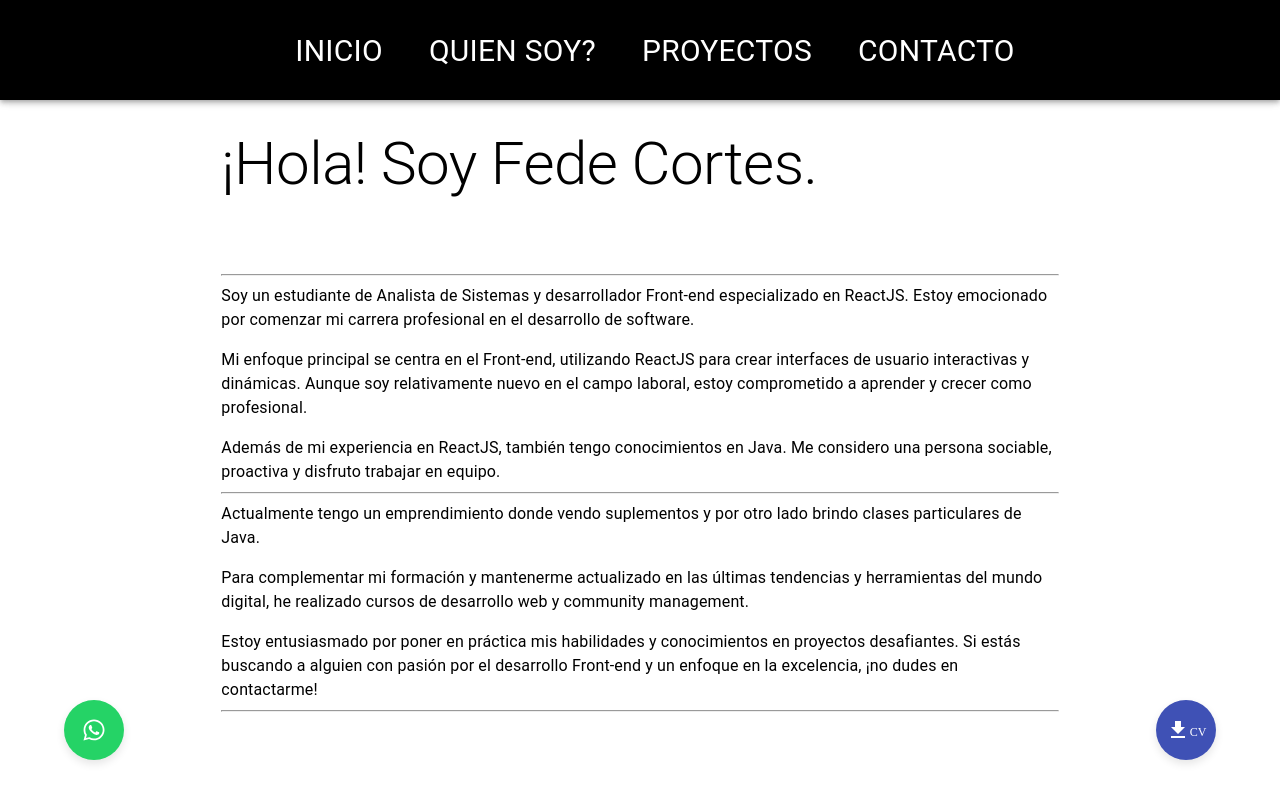
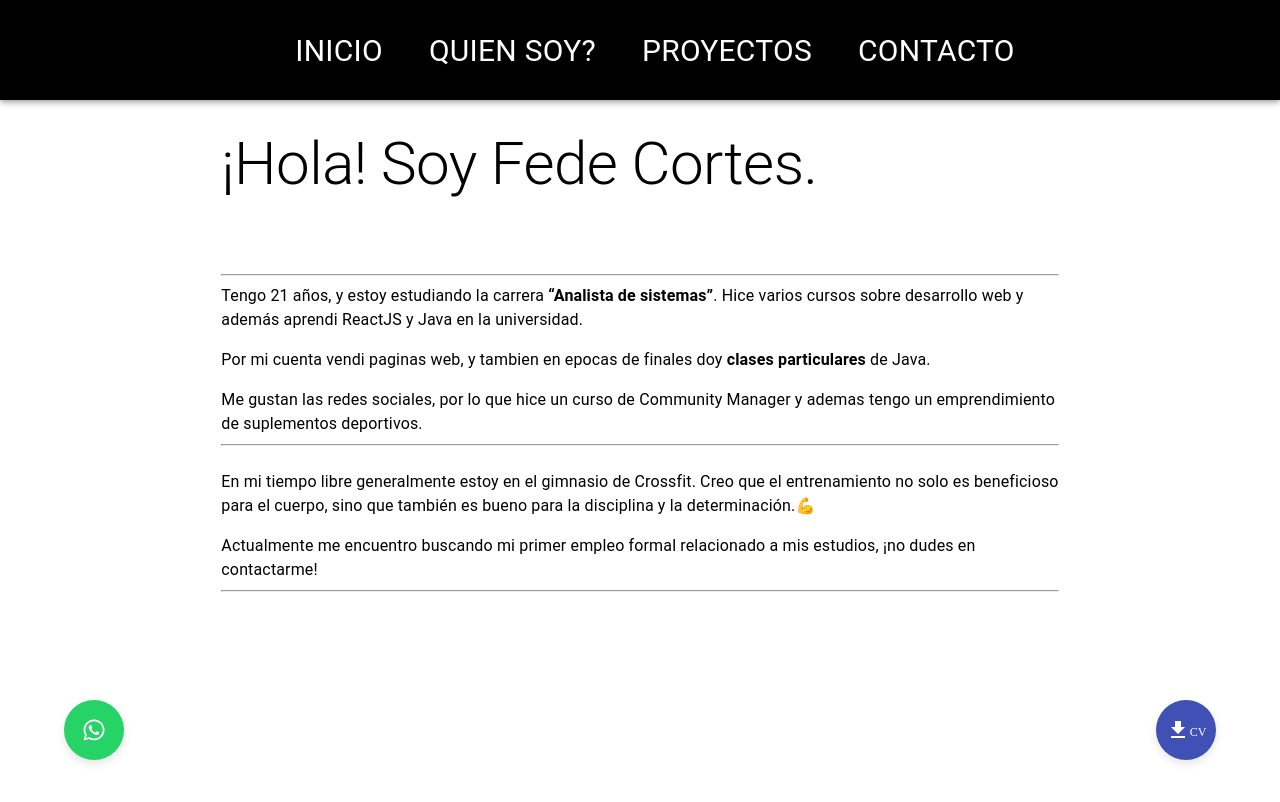
Before and after one commit to FedeCortes/Portafolio, a React (Vite) app: page /QuienSoy in a window 1280 px wide. Shown: the top 802 px of the page. Built offline with nearby package versions, Linux system fonts and the light colour scheme.

Commit message:
edicion inicio y quiensoy

```diff
--- a/src/assets/pages/Inicio.jsx
+++ b/src/assets/pages/Inicio.jsx
@@ -1,11 +1,12 @@
 import React from 'react';
 import { Box, Typography, Grid } from '@mui/material';
+import imagenPerfil from './fotoperfil.jpeg';
 
 const Inicio = () => {
   return (
     <Grid container marginTop={20} style={{marginBottom:'200px',}}>
       <Grid item xs={12} sm={6}>
-        <Box border={2} sx={{ display: 'flex', flexDirection: 'column', alignItems: 'center', justifyContent: 'center', height: '100%' }}>
+        <Box  sx={{ display: 'flex', flexDirection: 'column', alignItems: 'center', justifyContent: 'center', height: '100%' }}>
           <Typography variant="h2">Federico Cortes</Typography>
           <Box marginTop={1}>
             <Typography variant="p" sx={{fontSize:"23px"}}>Estudiante de Sistemas</Typography>
@@ -19,8 +20,8 @@ const Inicio = () => {
         </Box>
       </Grid>
       <Grid item xs={12} sm={6}>
-        <Box border={2} sx={{ display: 'flex', flexDirection: 'column', alignItems: 'center', justifyContent: 'center', height: '100%' }}>
-          Foto
+        <Box sx={{ display: 'flex', flexDirection: 'column', justifyContent: 'center', height: '100%' }}>
+        <img src={imagenPerfil} alt="Foto de perfil" style={{width:"300px", borderRadius: "20%", border:"black"}}/>
         </Box>
       </Grid>
     </Grid>
--- a/src/assets/pages/QuienSoy.jsx
+++ b/src/assets/pages/QuienSoy.jsx
@@ -24,30 +24,30 @@ const QuienSoy = () => {
         <Grid item xs={10} sm={8} md={8} lg={8}>
           <Typography variant="body1">
             <hr />
-            Soy un estudiante de Analista de Sistemas y desarrollador Front-end especializado en ReactJS. Estoy emocionado por comenzar mi carrera profesional en el desarrollo de software.
+            Tengo 21 años, y  estoy estudiando la carrera <strong>“Analista de sistemas”</strong>. Hice varios cursos sobre desarrollo web y además aprendi ReactJS y Java en la universidad.
           </Typography>
         </Grid>
         <Grid item xs={10} sm={8} md={8} lg={8}>
           <Typography variant="body1">
-            Mi enfoque principal se centra en el Front-end, utilizando ReactJS para crear interfaces de usuario interactivas y dinámicas. Aunque soy relativamente nuevo en el campo laboral, estoy comprometido a aprender y crecer como profesional.
+           Por mi cuenta vendi paginas web, y tambien en epocas de finales doy <strong>clases particulares</strong> de Java.
           </Typography>
         </Grid>
         <Grid item xs={10} sm={8} md={8} lg={8}>
           <Typography variant="body1">
-            Además de mi experiencia en ReactJS, también tengo conocimientos en Java. Me considero una persona sociable, proactiva y disfruto trabajar en equipo.
+            Me gustan las redes sociales, por lo que hice un curso de Community Manager y ademas tengo un emprendimiento de suplementos deportivos.
             <br />
             <hr />
-            Actualmente tengo un emprendimiento donde vendo suplementos y por otro lado brindo clases particulares de Java.
+
           </Typography>
         </Grid>
         <Grid item xs={10} sm={8} md={8} lg={8}>
           <Typography variant="body1">
-            Para complementar mi formación y mantenerme actualizado en las últimas tendencias y herramientas del mundo digital, he realizado cursos de desarrollo web y community management.
+          En mi tiempo libre generalmente estoy en el gimnasio de Crossfit. Creo que el entrenamiento no solo es beneficioso para el cuerpo, sino que también es bueno para la disciplina y la determinación.💪
           </Typography>
         </Grid>
         <Grid item xs={10} sm={8} md={8} lg={8}>
           <Typography variant="body1">
-            Estoy entusiasmado por poner en práctica mis habilidades y conocimientos en proyectos desafiantes. Si estás buscando a alguien con pasión por el desarrollo Front-end y un enfoque en la excelencia, ¡no dudes en contactarme!
+            Actualmente me encuentro buscando mi primer empleo formal relacionado a mis estudios, ¡no dudes en contactarme!
             <hr />
           </Typography>
         </Grid>
```
Also changed, not shown: src/assets/pages/fotoperfil.jpeg (added).
